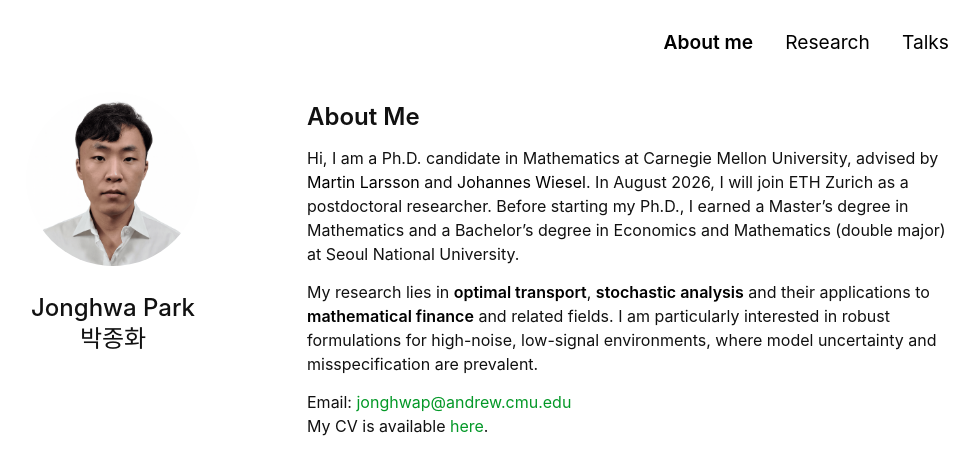
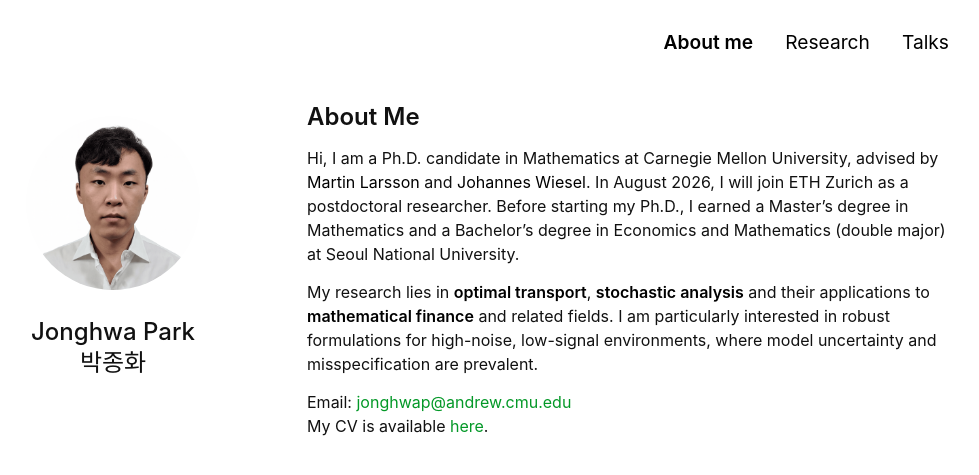
Before and after one commit to Jonghwap/Jonghwap.github.io, a Jekyll site: the page built from index.md, in a window 1280 px wide. Shown: the top 475 px of the page, without its empty margins (163-1142 px from the left). Built offline with Jekyll 4.4.1, drawn with Linux system fonts in a browser that asks for light colours; a style sheet for code colours, icons or effects is not loaded; our own code applies the rules of GitHub Pages for plain Markdown files.

Commit message:
Update minimal-light.scss

```diff
--- a/_sass/minimal-light.scss
+++ b/_sass/minimal-light.scss
@@ -221,6 +221,7 @@ papertitle {
 
     .image.avatar {
       border-radius: 100%;
+      margin-top: 1.5rem; // 프로필 사진 위 여백 (휴대폰 겹침)
     }
 
       .image.avatar:before {
```
